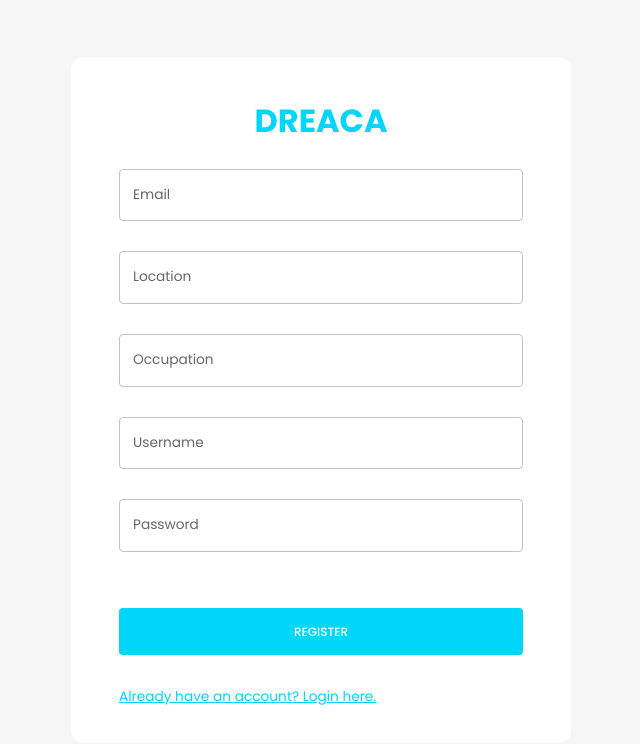
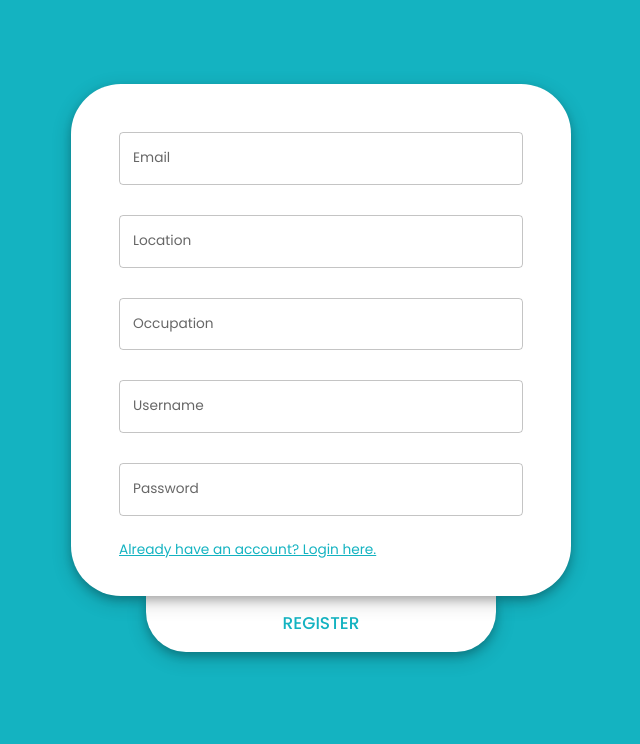
Before and after one commit to Achref220/Dream-Career, a React (Create React App) app in the folder client/: page /register in a window 1280 px wide. Shown: the top 744 px of the page, without its empty margins (319-959 px from the left). Built offline with nearby package versions, Linux system fonts and the light colour scheme; no server answers.

Commit message:
login ui / fixed messanger

```diff
--- a/client/src/components/Conversation/index.jsx
+++ b/client/src/components/Conversation/index.jsx
@@ -61,11 +61,11 @@ const Conversation = ({ conversation, currentUser }) => {
               anchorOrigin={{ vertical: "bottom", horizontal: "right" }}
               variant="dot"
             >
-              <UserAvatar image={(user.profilePhotoUrl?.length > 0) ? user.profilePhotoUrl[0].url : 'https://i.stack.imgur.com/l60Hf.png'} size="35px" />
+              <UserAvatar image={(user && user.profilePhotoUrl?.length > 0) ? user.profilePhotoUrl[0]?.url : 'https://i.stack.imgur.com/l60Hf.png'} size="35px" />
             </StyledBadge>
           </Stack>
         ) : (
-          <UserAvatar image={(user.profilePhotoUrl?.length > 0) ? user.profilePhotoUrl[0].url : 'https://i.stack.imgur.com/l60Hf.png'} size="35px" />
+          <UserAvatar image={(user && user.profilePhotoUrl?.length > 0) ? user.profilePhotoUrl[0]?.url : 'https://i.stack.imgur.com/l60Hf.png'} size="35px" />
         )}
 
         <Box flexGrow={3.5} margin="0 0.5rem">
--- a/client/src/pages/DirectMessagePage/index.jsx
+++ b/client/src/pages/DirectMessagePage/index.jsx
@@ -312,14 +312,14 @@ const DirectMessagePage = ({ isModal = false }) => {
                           variant="dot"
                         >
                           <UserAvatar
-                            image={currentConvo.profilePhotoUrl[0]?.url ? currentConvo.profilePhotoUrl[0].url : 'https://i.stack.imgur.com/l60Hf.png'}
+                            image={(currentConvo && currentConvo.profilePhotoUrl[0]?.url) ? currentConvo.profilePhotoUrl[0].url : 'https://i.stack.imgur.com/l60Hf.png'}
                             size="35px"
                           />
                         </StyledBadge>
                       </Stack>
                     ) : (
                       <UserAvatar
-                        image={currentConvo.profilePhotoUrl[0]?.url ? currentConvo.profilePhotoUrl[0].url : 'https://i.stack.imgur.com/l60Hf.png'}
+                        image={(currentConvo && currentConvo.profilePhotoUrl[0]?.url) ? currentConvo.profilePhotoUrl[0].url : 'https://i.stack.imgur.com/l60Hf.png'}
                         size="35px"
                       />
                     )}
--- /dev/null
+++ b/client/src/pages/loginPage/index.css
@@ -0,0 +1,31 @@
+.login-bg {
+    width: 100%;
+    height: 100vh;
+    display: flex;
+    justify-content: center;
+    align-items: center;
+    flex-direction: column;
+    background-color: #14b3c1;
+}
+.MjLogo {
+    position: relative;
+    top: 10px;
+}
+.drtype {
+    position: relative;
+    top: 70px;
+}
+.wdwrapper {
+    box-shadow: 0 4px 8px 0 rgba(0, 0, 0, 0.2), 0 6px 20px 0 rgba(0, 0, 0, 0.19);
+    z-index: 999;
+}
+.login-btn {
+    bottom: 32px;
+    background-color: #ffff;
+    border-bottom-right-radius: 40px !important;
+    border-bottom-left-radius: 40px !important;
+    border-top-left-radius: 0 !important;
+    border-top-right-radius: 0 !important;
+    box-shadow: 0 4px 8px 0 rgba(0, 0, 0, 0.2), 0 6px 20px 0 rgba(0, 0, 0, 0.19);
+
+}
--- a/client/src/pages/loginPage/index.jsx
+++ b/client/src/pages/loginPage/index.jsx
@@ -18,6 +18,7 @@ import { setLogin, setPerson } from "../../state";
 import { SERVER_URL } from "../../service/config";
 import { loginSchema, registerSchema } from "../../utils/Schemas";
 import WidgetWrapper from "../../components/CustomStyledComponents/WidgetWrapper";
+import "./index.css";
 
 const initialValuesRegister = {
   username: "",
@@ -163,25 +164,36 @@ const Form = () => {
   };
 
   return (
-    <div style={{ width: "100%", height: "100vh", display: "flex", justifyContent: "center", alignItems: "center"}} >
-       <WidgetWrapper width={"500px"} >
-      <ToastContainer />
+    <div className="login-bg">
+      {/* <Box sx={{display: "flex"}} className="MjLogo">
+      <img onClick={() => navigate("/")} width={"300px"} src="/assets/logo png.png" alt="rt" />
       <Typography
-        fontWeight="bold"
+        className="drtype"
         textAlign="center"
         paddingTop="1rem"
-        fontSize="clamp(1rem, 2rem, 2.25rem)"
-        color="primary"
+        fontSize="90px"
+        color="#ffff"
         onClick={() => navigate("/")}
         sx={{
           "&:hover": {
-            color: "grey",
+            color: "#ffff",
             cursor: "pointer",
           },
         }}
       >
-        DREACA
+        Dreaca
       </Typography>
+      </Box> */}
+      <Box
+        sx={{
+          display: "flex",
+          justifyContent: "center",
+          alignItems: "center",
+          flexDirection: "column",
+        }}
+      >
+        <WidgetWrapper width={isNonMobile ? "500px" : "370px"} sx={{ borderRadius: "50px" }} className="wdwrapper">
+          <ToastContainer />
 
           <Formik
             initialValues={isLogin ? initialValuesLogin : initialValuesRegister}
@@ -197,14 +209,16 @@ const Form = () => {
               handleSubmit,
               resetForm,
             }) => (
-          <form onSubmit={handleSubmit}>
+              <form onSubmit={handleSubmit} id="authForm">
                 <Box
                   display="grid"
                   gap="30px"
                   padding="1.5rem"
                   gridTemplateColumns="repeat(4, minmax(0, 1fr))"
                   sx={{
-                "& > div": { gridColumn: isNonMobile ? undefined : "span 4" },
+                    "& > div": {
+                      gridColumn: isNonMobile ? undefined : "span 4",
+                    },
                   }}
                 >
                   {isRegister && (
@@ -240,7 +254,8 @@ const Form = () => {
                         value={values.occupation}
                         name="occupation"
                         error={
-                      Boolean(touched.occupation) && Boolean(errors.occupation)
+                          Boolean(touched.occupation) &&
+                          Boolean(errors.occupation)
                         }
                         helperText={touched.occupation && errors.occupation}
                         sx={{ gridColumn: "span 4" }}
@@ -256,7 +271,9 @@ const Form = () => {
                     }}
                     value={values.username}
                     name="username"
-                error={Boolean(touched.username) && Boolean(errors.username)}
+                    error={
+                      Boolean(touched.username) && Boolean(errors.username)
+                    }
                     helperText={touched.username && errors.username}
                     sx={{ gridColumn: "span 4" }}
                   />
@@ -268,7 +285,9 @@ const Form = () => {
                     onChange={handleChange}
                     value={values.password}
                     name="password"
-                error={Boolean(touched.password) && Boolean(errors.password)}
+                    error={
+                      Boolean(touched.password) && Boolean(errors.password)
+                    }
                     helperText={touched.password && errors.password}
                     sx={{ gridColumn: "span 4" }}
                   />
@@ -276,16 +295,43 @@ const Form = () => {
 
                 {/* BUTTONS */}
                 <Box padding="0 1.5rem 1.5rem 1.5rem">
+                  <Typography
+                    onClick={() => {
+                      setPageType(isLogin ? "register" : "login");
+                      navigate(isLogin ? "/register" : "/login");
+                      resetForm();
+                    }}
+                    sx={{
+                      textDecoration: "underline",
+                      color: "#14b3c1",
+                      "&:hover": {
+                        cursor: "pointer",
+                        color: palette.primary.dark,
+                      },
+                    }}
+                  >
+                    {isLogin
+                      ? "Don't have an account? Sign Up here."
+                      : "Already have an account? Login here."}
+                  </Typography>
+                </Box>
+              </form>
+            )}
+          </Formik>
+        </WidgetWrapper>
         <Button
-                fullWidth
+          form="authForm"
+          className="login-btn"
           type="submit"
           disabled={loading}
           sx={{
+            width: isNonMobile ? "350px" : "250px",
             m: "2rem 0",
             p: "0.8rem",
-                  backgroundColor: palette.primary.main,
-                  color: palette.background.alt,
-                  "&:hover": { color: palette.primary.main },
+            backgroundColor: "#ffff",
+            color: "#14b3c1",
+            fontSize: "17px",
+            "&:hover": { color: "#14b3c1", backgroundColor: "#ffff" },
           }}
         >
           {loading ? (
@@ -301,32 +347,8 @@ const Form = () => {
             "REGISTER"
           )}
         </Button>
-              <Typography
-                onClick={() => {
-                  setPageType(isLogin ? "register" : "login");
-                  navigate(isLogin ? "/register" : "/login");
-                  resetForm();
-                }}
-                sx={{
-                  textDecoration: "underline",
-                  color: palette.primary.main,
-                  "&:hover": {
-                    cursor: "pointer",
-                    color: palette.primary.dark,
-                  },
-                }}
-              >
-                {isLogin
-                  ? "Don't have an account? Sign Up here."
-                  : "Already have an account? Login here."}
-              </Typography>
       </Box>
-          </form>
-        )}
-      </Formik>
-    </WidgetWrapper>
     </div>
-
   );
 };
 
--- a/client/src/pages/widgets/FollowingListWidget.jsx
+++ b/client/src/pages/widgets/FollowingListWidget.jsx
@@ -101,7 +101,7 @@ const FollowingListWidget = ({ username , isProfile=false }) => {
                       followingId={_id}
                       name={username}
                       subtitle={occupation}
-                      userProfilePhotoUrl={profilePhotoUrl[0]?.url || 'https://i.stack.imgur.com/l60Hf.png'}
+                      userProfilePhotoUrl={profilePhotoUrl.length > 0 ? profilePhotoUrl[0]?.url : 'https://i.stack.imgur.com/l60Hf.png'}
                     />
                 ))}
 
```
Also changed, not shown: client/src/pages/widgets/MyPostWidget.jsx (+2 -24 lines). Lines whose indentation alone changed are shown as unchanged.
